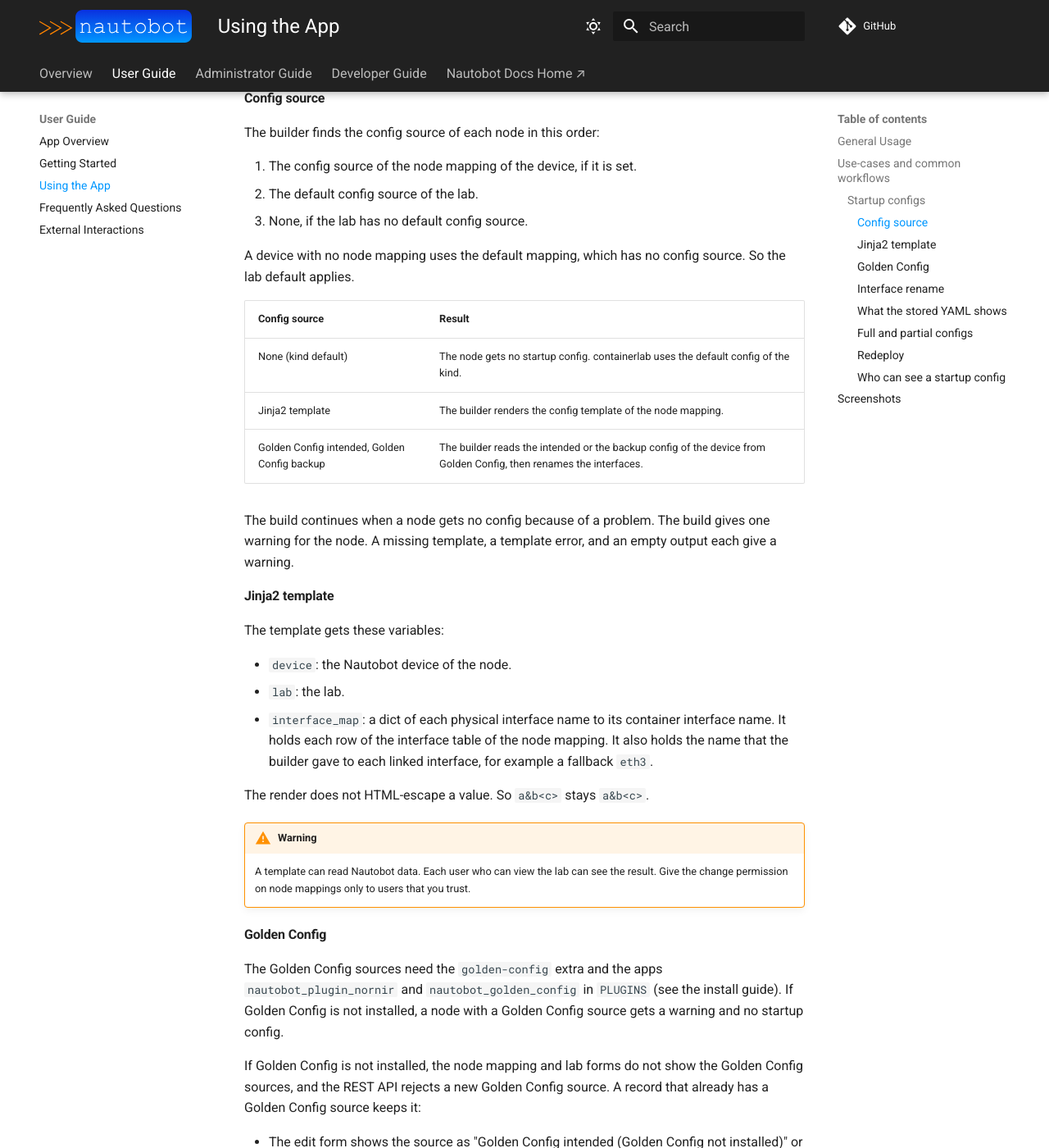
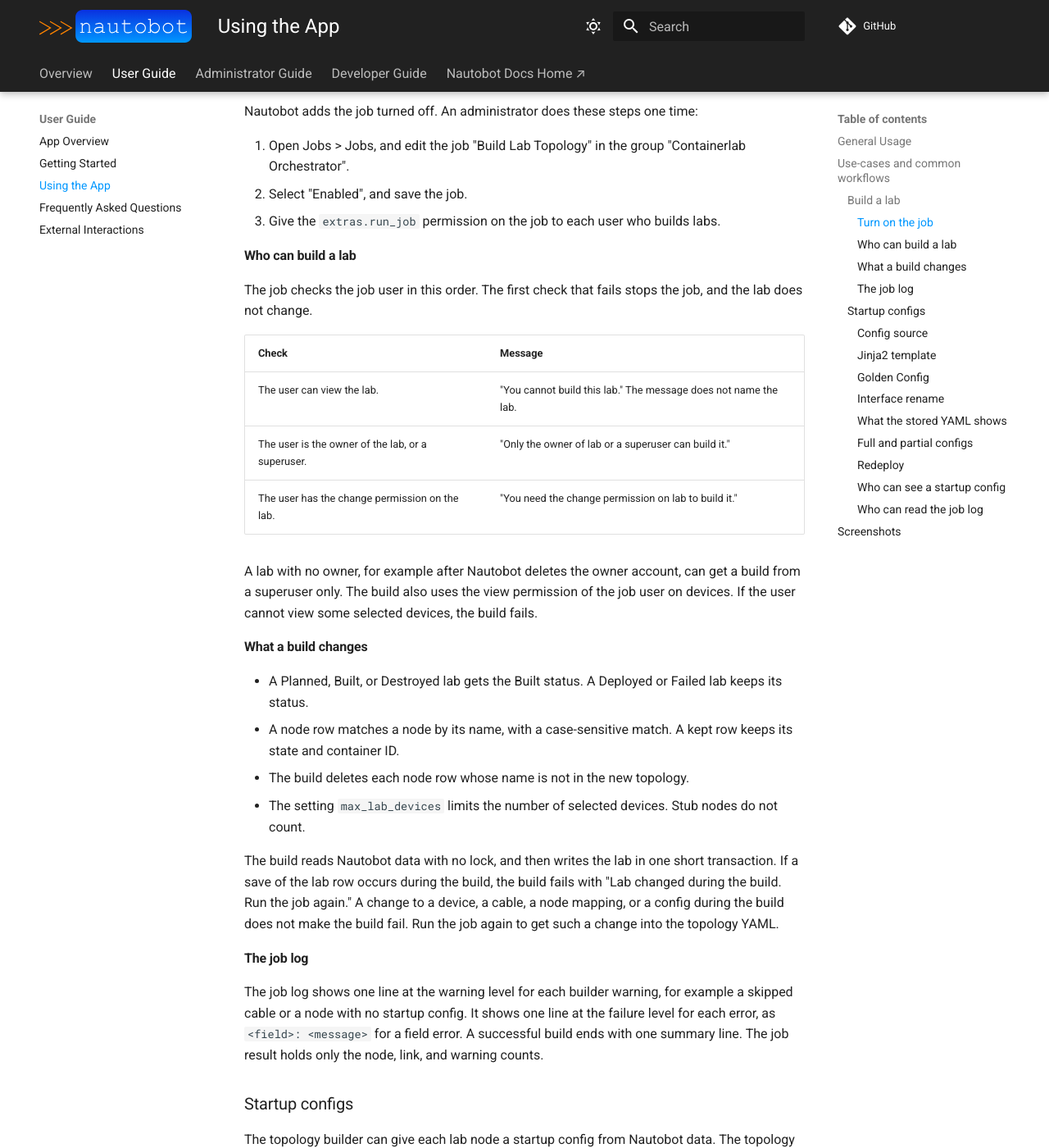
Before and after one commit to jtdub/nautobot-app-containerlab-orchestrator, an MkDocs documentation site: the page built from docs/user/app_use_cases.md, in a window 1280 px wide and 1400 px high, scrolled down 467 px. Shown: the whole window at 82% size. Built offline with MkDocs 1.6.1 and Material for MkDocs 9.7.7, drawn with Linux system fonts in a browser that asks for light colours; comment, search, counter and statistics services are not loaded; some of the changed text lies outside the part shown.

Commit message:
70: Document the Build Lab Topology job and add the changelog fragment
The docs give the turn-on step, the run_job permission, the access
checks, the status and node row rules, the stale check of the lab row,
and who can read the job log.

Claude-Session: https://claude.ai/code/session_015Wtbd2AbXxZ9u8rarE86by

```diff
--- a/docs/user/app_use_cases.md
+++ b/docs/user/app_use_cases.md
@@ -5,6 +5,51 @@ This document describes common use-cases and scenarios for this App.
 ## General Usage
 
 ## Use-cases and common workflows
+
+### Build a lab
+
+The Build Lab Topology job builds the containerlab topology of a lab from Nautobot data. It stores the topology YAML,
+the build time, and one node row for each node on the lab.
+
+#### Turn on the job
+
+Nautobot adds the job turned off. An administrator does these steps one time:
+
+1. Open Jobs > Jobs, and edit the job "Build Lab Topology" in the group "Containerlab Orchestrator".
+2. Select "Enabled", and save the job.
+3. Give the `extras.run_job` permission on the job to each user who builds labs.
+
+#### Who can build a lab
+
+The job checks the job user in this order. The first check that fails stops the job, and the lab does not change.
+
+| Check | Message |
+|---|---|
+| The user can view the lab. | "You cannot build this lab." The message does not name the lab. |
+| The user is the owner of the lab, or a superuser. | "Only the owner of lab <lab> or a superuser can build it." |
+| The user has the change permission on the lab. | "You need the change permission on lab <lab> to build it." |
+
+A lab with no owner, for example after Nautobot deletes the owner account, can get a build from a superuser only.
+The build also uses the view permission of the job user on devices. If the user cannot view some selected devices,
+the build fails.
+
+#### What a build changes
+
+- A Planned, Built, or Destroyed lab gets the Built status. A Deployed or Failed lab keeps its status.
+- A node row matches a node by its name, with a case-sensitive match. A kept row keeps its state and container ID.
+- The build deletes each node row whose name is not in the new topology.
+- The setting `max_lab_devices` limits the number of selected devices. Stub nodes do not count.
+
+The build reads Nautobot data with no lock, and then writes the lab in one short transaction. If a save of the lab
+row occurs during the build, the build fails with "Lab <lab> changed during the build. Run the job again." A change
+to a device, a cable, a node mapping, or a config during the build does not make the build fail. Run the job again
+to get such a change into the topology YAML.
+
+#### The job log
+
+The job log shows one line at the warning level for each builder warning, for example a skipped cable or a node with
+no startup config. It shows one line at the failure level for each error, as `<field>: <message>` for a field error.
+A successful build ends with one summary line. The job result holds only the node, link, and warning counts.
 
 ### Startup configs
 
@@ -133,6 +178,12 @@ The app leaves the topology YAML out of the change log, the webhook payloads, an
 who can view the lab can see it in the REST API, GraphQL, export templates, and custom links. containerlab also
 writes a copy of the text to the disk of the containerlab host.
 
+#### Who can read the job log
+
+The job log of a build holds no topology YAML and no startup config text, with one exception. A warning for a
+config template that did not render holds the error text of the template. Each user with the view permission on job
+results and job log entries can read the job log.
+
 ## Screenshots
 
 !!! warning "Developer Note - Remove Me!"
```
Also changed, not shown: 1 other file.
